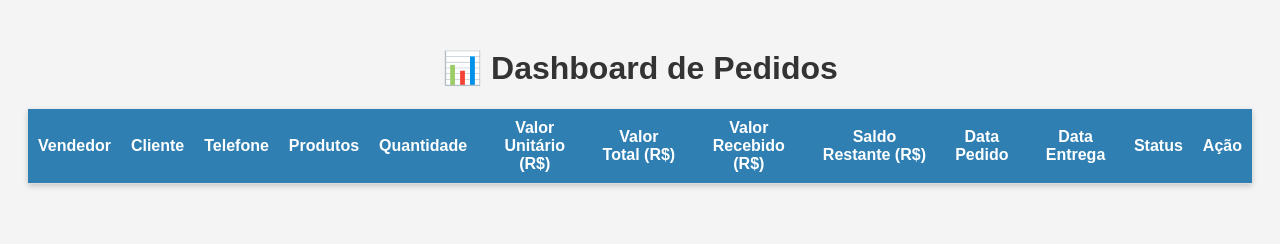
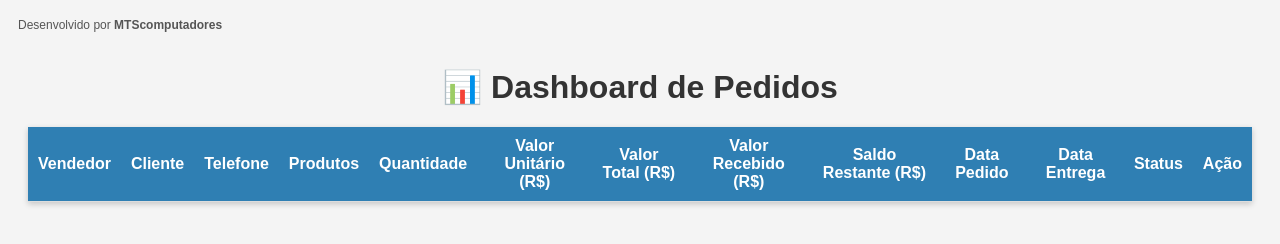
Before and after one commit to Matheusaraujo007/pedido, a website: page dashboard.html in a window 1280 px wide. Drawn offline with Linux system fonts and the light colour scheme; no server answers.

Commit message:
Add files via upload

```diff
--- a/dashboard.html
+++ b/dashboard.html
@@ -5,8 +5,8 @@
 <meta name="viewport" content="width=device-width, initial-scale=1.0">
 <title>📊 Dashboard de Pedidos</title>
 <style>
-    body { font-family: Arial, sans-serif; background-color: #f4f4f4; padding: 20px; }
-    h1 { text-align: center; color: #333; }
+    body { font-family: Arial, sans-serif; background-color: #f4f4f4; padding: 20px; position: relative; }
+    h1 { text-align: center; color: #333; margin-top: 40px; }
     table { width: 100%; border-collapse: collapse; background: white; margin-top: 20px; box-shadow: 0 2px 6px rgba(0,0,0,0.2); }
     th, td { padding: 10px; border-bottom: 1px solid #ddd; text-align: center; vertical-align: middle; }
     th { background: #2f7fb3; color: white; }
@@ -16,9 +16,13 @@
     button:hover { background: darkgreen; }
     ul { padding-left: 15px; margin: 5px 0; text-align: left; }
     .saldo { font-weight: bold; color: #dc3545; display: block; margin-top: 5px; }
+    .assinatura { position: absolute; top: 10px; left: 10px; font-size: 12px; color: #555; }
 </style>
 </head>
 <body>
+
+<!-- Assinatura no canto superior esquerdo -->
+<div class="assinatura">Desenvolvido por <strong>MTScomputadores</strong></div>
 
 <h1>📊 Dashboard de Pedidos</h1>
 
@@ -56,7 +60,6 @@ async function carregarPedidos() {
     pedidos.forEach((pedido) => {
         let tr = document.createElement("tr");
 
-        // Produtos, quantidades e valores
         let produtosHTML = "<ul>";
         let quantidadesHTML = "<ul>";
         let valoresUnitHTML = "<ul>";
@@ -74,9 +77,7 @@ async function carregarPedidos() {
         quantidadesHTML += "</ul>";
         valoresUnitHTML += "</ul>";
 
-        // Atualiza valor_total se estiver ausente
         if (!pedido.valor_total) pedido.valor_total = valorTotalPedido;
-
         const saldoRestante = (Number(pedido.valor_total) - Number(pedido.valor_recebido || 0)).toFixed(2);
 
         tr.innerHTML = `
```
